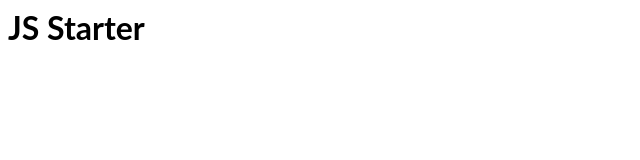
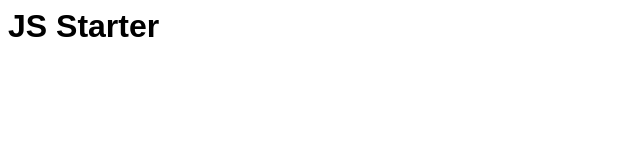
Before and after one commit to pjlamb12/test-stackblitz-js-repo, a website: page index.html in a window 1280 px wide. Shown: the full height of the page, 0-640 px from the left. Drawn offline with Linux system fonts and the light colour scheme.

Commit message:
1 file modified

```diff
--- a/style.css
+++ b/style.css
@@ -1,3 +1,3 @@
 h1, h2 {
-  font-family: Lato;
+  font-family: 'Arial';
 }
```
